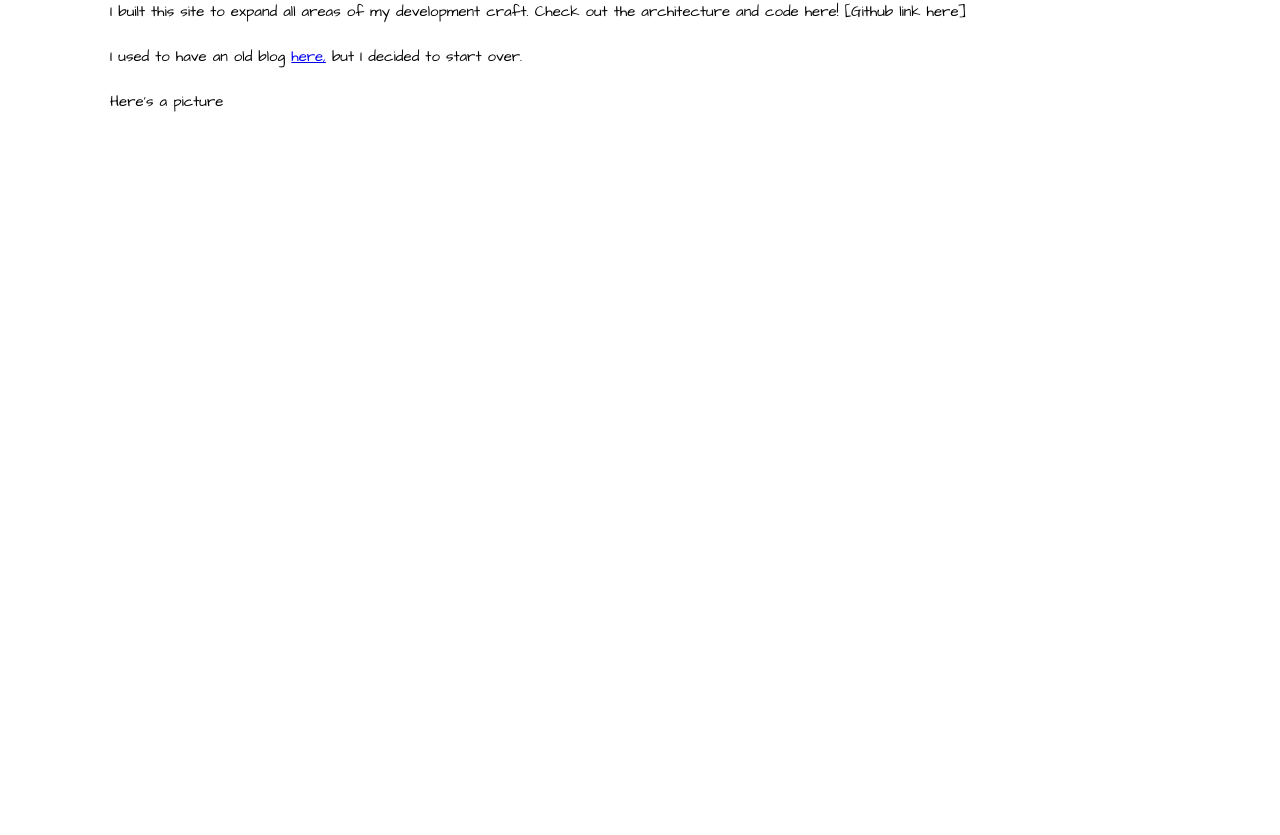
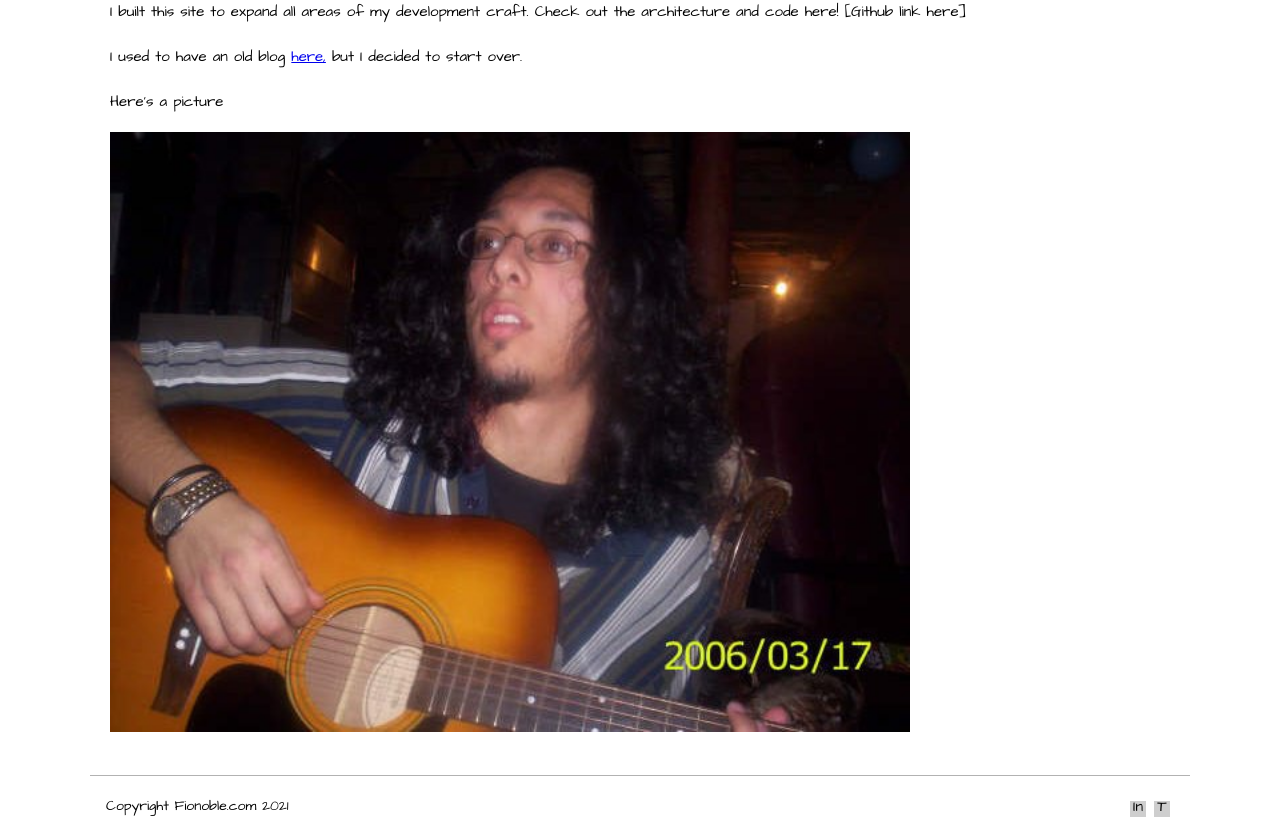
Before and after one commit to Fionoble/fionoble.com, a Next.js app: page / in a window 1280 px wide. Shown: the part 291-1126 px from the top of the page. Before the commit the page ends 800 px from the top, so only its background shows below. Built offline with nearby package versions, Linux system fonts and the light colour scheme.

Commit message:
pics and stuff

```diff
--- /dev/null
+++ b/components/foundation/Footer.tsx
@@ -0,0 +1,15 @@
+import {FooterContainer, Copyright, FollowMeItem, FollowMeWrapper} from '../styles/FooterStyles'
+
+function Footer() {
+  return (
+    <FooterContainer>
+      <Copyright>Copyright Fionoble.com 2021</Copyright>
+      <FollowMeWrapper>
+        <FollowMeItem>In</FollowMeItem>
+        <FollowMeItem>T</FollowMeItem>
+      </FollowMeWrapper>
+    </FooterContainer>
+  )
+}
+
+export default Footer;
--- a/components/foundation/NavItem.tsx
+++ b/components/foundation/NavItem.tsx
@@ -1,17 +1,17 @@
-import NavItemStyles from '../styles/NavItemStyles';
+import {NavItem as StyledNavItem} from '../styles/NavigationStyles';
 import NextLink from 'next/link';
 
 const NavItem = (props) => {
-  const Link = props.external ? (p => <a {...p}/>) : NextLink;
+  const Link = props.external ? (p => <a {...p} tartget="_blank"/>) : NextLink;
 
   return (
-    <NavItemStyles>
+    <StyledNavItem>
       <Link href={props.link}>
         <div className="nav-item-title">
           {props.label}
         </div>
       </Link>
-    </NavItemStyles>
+    </StyledNavItem>
   )
 };
 
--- a/components/foundation/Navigation.tsx
+++ b/components/foundation/Navigation.tsx
@@ -1,12 +1,13 @@
-import NavigationStyles from '../styles/NavigationStyles';
+import {Navigation as Nav} from '../styles/NavigationStyles';
 import NavItem from './NavItem';
 
 const Navigation = () => (
-  <NavigationStyles>
+  <Nav>
     <NavItem link="/" label="Home" image=""/>
     <NavItem link="/blog" label="Blog" image=""/>
     <NavItem link="/about" label="About" image=""/>
     <NavItem link="https://fionoble.shop" external label="Shop" image=""/>
-  </NavigationStyles>
+  </Nav>
 );
- export default Navigation;
+
+export default Navigation;
--- a/components/foundation/Page.tsx
+++ b/components/foundation/Page.tsx
@@ -1,6 +1,7 @@
+import {ThemeProvider, createGlobalStyle} from 'styled-components';
+import AppContainerStyles from '../styles/AppContainerStyles';
 import Navigation from './Navigation';
-import AppContainerStyles from '../styles/AppContainerStyles';
-import {ThemeProvider, createGlobalStyle} from 'styled-components';
+import Footer from './Footer';
 
 const theme = {};
 
@@ -31,6 +32,7 @@ function Page(props) {
         <AppContainerStyles>
           <Navigation />
           {props.children}
+          <Footer />
         </AppContainerStyles>
       </>
     </ThemeProvider>
--- /dev/null
+++ b/components/styles/FooterStyles.ts
@@ -0,0 +1,41 @@
+import styled from 'styled-components';
+
+const FooterContainer = styled.div`
+  margin: 12px 0;
+  padding: 16px; 40px;
+  display: flex;
+  flex-wrap: nowrap
+  justify-content: space-between;
+  width: 100%;
+  height: 60px;
+  border-top: 1px solid rgba(0,0,0,0.3);
+`;
+
+const Copyright = styled.div`
+  font-size: 14px;
+  order: 1;
+  flex-grow: 2;
+`;
+
+const FollowMeWrapper = styled.div`
+  order: 2;
+`;
+
+const FollowMeItem = styled.div`
+  display: inline-block;
+  background-color: #cecece;
+  width: 16px;
+  height: 16px;
+  line-height: 0.8;
+  margin: 4px;
+  text-align: center;
+`;
+
+
+
+export {
+  FooterContainer,
+  Copyright,
+  FollowMeWrapper,
+  FollowMeItem,
+};
--- a/components/styles/NavItemStyles.ts
+++ /dev/null
@@ -1,22 +0,0 @@
-import styled from 'styled-components';
-
-const NavStyles = styled.li`
-  margin: 0 10px 0 0;
-  padding: 0;
-  height: 200px;
-  background-color: #3e3e3e;
-  position: relative;
-  flex: 1;
-  list-style-type: none;
-
-  .nav-item-title {
-    width: 100%;
-    text-align: center;
-    position: absolute;
-    bottom: 5px;
-    font-size: 24px;
-    color: #cecece;
-  }
-`;
-
-export default NavStyles;
--- a/components/styles/NavigationStyles.ts
+++ b/components/styles/NavigationStyles.ts
@@ -1,6 +1,6 @@
 import styled from 'styled-components';
 
-const NavStyles = styled.ul`
+const Navigation = styled.ul`
   margin: 0;
   padding: 0;
   display: flex;
@@ -10,4 +10,33 @@ const NavStyles = styled.ul`
   height: 200px;
 `;
 
-export default NavStyles;
+const NavItem = styled.li`
+  margin: 0 10px 0 0;
+  padding: 0;
+  height: 200px;
+  background-color: #3e3e3e;
+  position: relative;
+  flex: 1;
+  list-style-type: none;
+
+  .nav-item-title {
+    width: 100%;
+    text-align: center;
+    position: absolute;
+    bottom: 5px;
+    font-size: 24px;
+    color: #cecece;
+  }
+`;
+
+const NavContainer = styled.div`
+  overflow: hidden;
+  padding: 90px 10px;
+  transition: 0.4s;
+  position: fixed;
+  width: 100%;
+  top: 0;
+  z-index: 99;
+`;
+
+export {Navigation, NavItem, NavContainer};
--- a/package.json
+++ b/package.json
@@ -22,6 +22,7 @@
     "next": "^10.0.5",
     "react": "^17.0.1",
     "react-dom": "^17.0.1",
+    "react-scroll-parallax": "^2.3.5",
     "styled-components": "^5.2.1"
   },
   "devDependencies": {
--- a/pages/index.tsx
+++ b/pages/index.tsx
@@ -1,4 +1,5 @@
 import styled from 'styled-components';
+import Image from 'next/image';
 
 const Layout = styled.div`
   width: 100%;
@@ -17,6 +18,11 @@ function Home() {
     <p>I built this site to expand all areas of my development craft. Check out the architecture and code here! [Github link here]</p>
     <p>I used to have an old blog <a href="http://fionoble.com/blog">here,</a> but I decided to start over.</p>
     <p>Here's a picture</p>
+    <Image
+      src="/lulz.jpg"
+      width={800}
+      height={600}
+    />
   </Layout>
 }
 
```
Also changed, not shown: public/lulz.jpg (renamed from assets/lulz.jpg), 1 other file (tests, documents, lock files or other folders).
